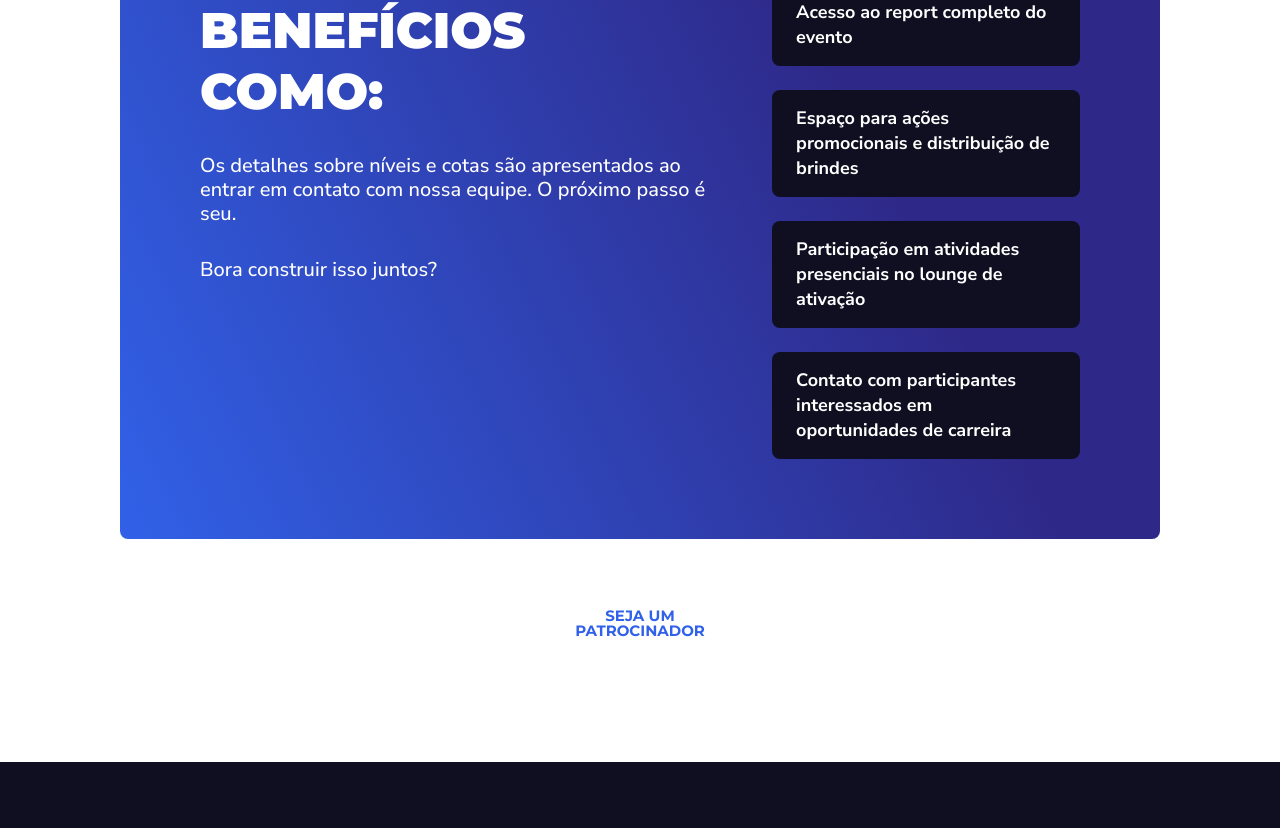
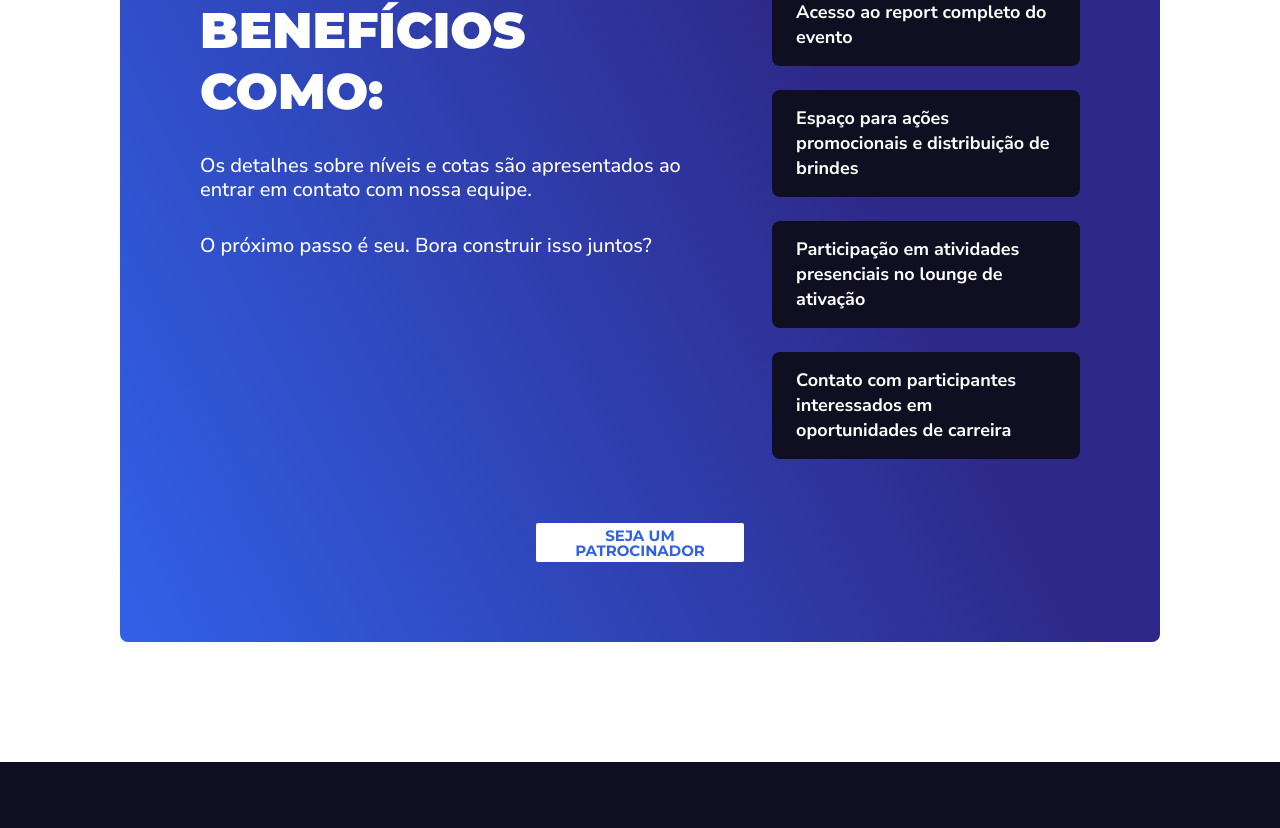
Before and after one commit to inc-coppe/hackaton-ia-2025-site, a React (Vite) app in the folder front/: page /patrocinador in a window 1280 px wide. Shown: the part 1903-2731 px from the top of the page. Built offline with nearby package versions, Linux system fonts and the light colour scheme; no server answers; a web font is replaced by a local one.

Commit message:
Fix: Consertando problemas básicos para ser responsível
Eu ajeitei os botões que estavam fora do card. Consertei algumas disposições do modo mobile, como quebrar a palavra quando não couber no card e ajuste em paddings/gaps.

```diff
--- a/front/src/pages/Patrocinador/index.tsx
+++ b/front/src/pages/Patrocinador/index.tsx
@@ -26,6 +26,8 @@ import {
   BenefitsContainer,
   BenefitBox,
   BenefitBoxTitle,
+  ButtonContainer,
+  CTAWrapper,
 } from "./style";
 import { useNavigate } from "react-router-dom";
 
@@ -40,7 +42,9 @@ function Sponsor() {
   return (
     <>
       <Header />
+
       <SponsorContainer>
+
         <HighlightSection>
           <TextContainer>
             <Title>
@@ -57,9 +61,13 @@ function Sponsor() {
               impulsionar um ecossistema de inovação com impacto social e
               econômico duradouro.
             </Description>
+
+            <ButtonContainer>
               <Button onClick={handleContact}>
                 <ButtonText>SEJA UM PATROCINADOR</ButtonText>
               </Button>
+            </ButtonContainer>
+
           </TextContainer>
         </HighlightSection>
 
@@ -71,6 +79,7 @@ function Sponsor() {
             Incubadora de Empresas COPPE/UFRJ – participando ativamente da
             transformação tecnológica no Brasil. Como parceiro, você poderá:
           </AboutDescription>
+
           <CardsContainer>
             {benefits.map((benefit, index) => (
               <BenefitCard key={index}>
@@ -83,14 +92,18 @@ function Sponsor() {
 
         <CTASection>
           <CTAContainer>
+            <CTAWrapper>
               <CTATextContainer>
                 <CTATitle>PATROCINADORES TÊM ACESSO A BENEFÍCIOS COMO:</CTATitle>
+
                 <CTADescription>
                   Os detalhes sobre níveis e cotas são apresentados ao entrar em
-                contato com nossa equipe. O próximo passo é seu.
+                  contato com nossa equipe.
                 </CTADescription>
-              <CTAQuestion>Bora construir isso juntos?</CTAQuestion>
+
+                <CTAQuestion>O próximo passo é seu. Bora construir isso juntos?</CTAQuestion>
               </CTATextContainer>
+
               <BenefitsContainer>
                 {ctaBenefits.map((benefit, index) => (
                   <BenefitBox key={index}>
@@ -98,11 +111,17 @@ function Sponsor() {
                   </BenefitBox>
                 ))}
               </BenefitsContainer>
-          </CTAContainer>
+            </CTAWrapper>
+
+            <ButtonContainer>
               <Button onClick={handleContact}>
                 <ButtonText>SEJA UM PATROCINADOR</ButtonText>
               </Button>
+            </ButtonContainer>
+          </CTAContainer>
         </CTASection>
+
+
       </SponsorContainer>
       <Footer />
     </>
--- a/front/src/pages/Patrocinador/style.tsx
+++ b/front/src/pages/Patrocinador/style.tsx
@@ -11,9 +11,8 @@ export const SponsorContainer = styled.div`
   background: #ffffff;
 
   @media (max-width: 48rem) {
-    // 768px
     width: 24.375rem; // 390px
-    height: 168.625rem; // 2698px
+
   }
 `;
 
@@ -42,6 +41,7 @@ export const TextContainer = styled.div`
   max-width: 100%;
 
   @media (max-width: 48rem) {
+
     width: 100%;
     gap: 1.5rem; // 24px
   }
@@ -65,6 +65,7 @@ export const Title = styled.div`
   @media (max-width: 48rem) {
     font-size: 2rem; // 32px
     line-height: 2.4375rem; // 39px
+
   }
 `;
 
@@ -80,6 +81,7 @@ export const Subtitle = styled.h2`
   @media (max-width: 48rem) {
     font-size: 1rem; // 16px
     line-height: 1.375rem; // 22px
+    padding-top: 3.75rem;
   }
 `;
 
@@ -95,6 +97,7 @@ export const Description = styled.p`
   @media (max-width: 48rem) {
     font-size: 1rem; // 16px
     line-height: 1.25rem; // 20px
+    font-weight: 500;
   }
 `;
 
@@ -115,6 +118,13 @@ export const Button = styled.button`
   &:hover {
     background: #f5f5f5;
   }
+`;
+
+export const ButtonContainer = styled.div`
+  width: 100%;
+  display: flex;
+  justify-content: center;
+
 `;
 
 export const ButtonText = styled.span`
@@ -138,6 +148,7 @@ export const AboutSection = styled.div`
 
   @media (max-width: 48rem) {
     padding: 2.5rem 1.5rem; // 40px 24px
+    gap: 2rem; // 32px
   }
 `;
 
@@ -184,7 +195,7 @@ export const CardsContainer = styled.div`
   margin: 0 auto;
 
   @media (max-width: 48rem) {
-    gap: 1rem; // 16px
+    gap: 1.5rem; // 24px
   }
 `;
 
@@ -228,14 +239,27 @@ export const CTASection = styled.div`
   gap: 4rem; // 64px
   width: 100%;
 
+
   @media (max-width: 48rem) {
     padding: 0 1.5rem 2.5rem; // 0px 24px 40px
   }
 `;
 
+export const CTAWrapper = styled.div`
+  display: flex;
+  flex-direction: row;
+  gap: 4rem;
+  width: 100%;
+
+  @media (max-width: 48rem) {
+    flex-direction: column;
+    gap: 2rem;
+  }
+`;
+
 export const CTAContainer = styled.div`
   display: flex;
-  flex-direction: row;
+  flex-direction: column;
   align-items: flex-start;
   padding: 5rem; // 80px
   gap: 4rem; // 64px
@@ -245,7 +269,7 @@ export const CTAContainer = styled.div`
 
   @media (max-width: 48rem) {
     flex-direction: column;
-    padding: 2.5rem 1.5rem; // 40px 24px
+    padding: 2.5rem 1rem; // 40px 16px
     gap: 2rem; // 32px
   }
 `;
@@ -273,6 +297,8 @@ export const CTATitle = styled.h2`
   @media (max-width: 48rem) {
     font-size: 2rem; // 32px
     line-height: 2.4375rem; // 39px
+    overflow-wrap: break-word;
+    word-break: break-word;
   }
 `;
 
@@ -311,6 +337,8 @@ export const BenefitsContainer = styled.div`
   flex-direction: column;
   gap: 1.5rem; // 24px
   width: 34.5rem; // 552px
+  width: 100%;
+
 
   @media (max-width: 48rem) {
     width: 100%;
@@ -324,6 +352,7 @@ export const BenefitBox = styled.div`
   padding: 1rem 1.5rem; // 16px 24px
   background: #0f0f21;
   border-radius: 0.5rem; // 8px
+  width: 100%;
 `;
 
 export const BenefitBoxTitle = styled.h3`
```
Lines whose indentation alone changed are shown as unchanged.
